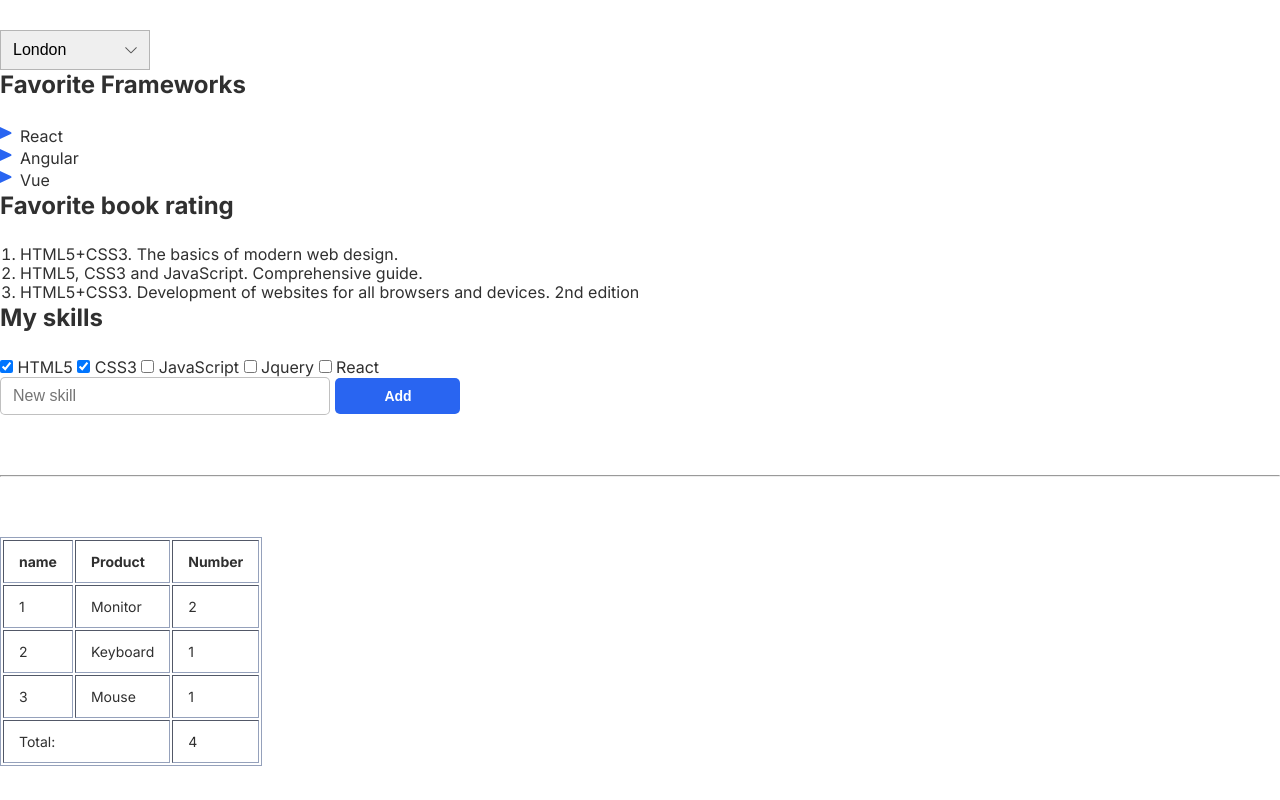
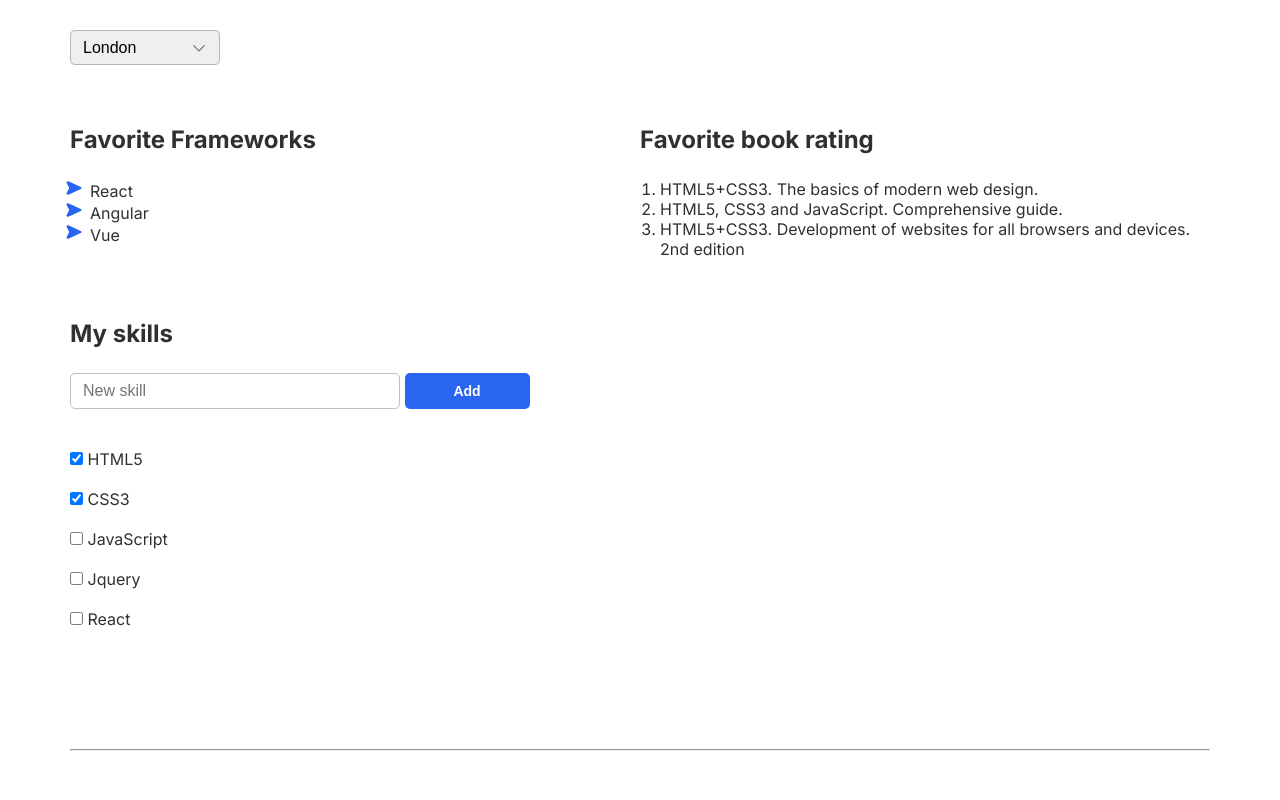
Before and after one commit to ElenaWebDev984/Curriculum_Landing, a plain HTML site: page index.html in a window 1280 px wide. Shown: the part 940-1740 px from the top of the page. Drawn offline with Linux system fonts and the light colour scheme.

Commit message:
add flexboxes

```diff
--- a/style.css
+++ b/style.css
@@ -5,12 +5,18 @@
     box-sizing: border-box;
 }
 
+.container {
+    /* outline: 1px solid red;  чтобы контейнер был виден, в конце можно будет удалить это св-во */
+    margin: 0 auto;
+    width: 100%;
+    /* 📍 Максимальная ширина для контейнера */
+    max-width: 1140px; /*1170 если с paddingами */
+    /* padding: 15px; */
+}
+
 body {
     font-family: Inter, sans-serif;
-    font-style: normal;
-    font-weight: 400;
     color: #303030;
-    text-align: left;
 }
 
 header {
@@ -21,11 +27,9 @@ header {
 
 header span {
     /* Стили для текста в хедере IT-INCUBATOR */
-    width: 146px;
     color: #fff;
     font-size: 20px;
     font-weight: 700;
-    line-height: 24.2px;
 }
 
 .main-section {
@@ -33,23 +37,35 @@ header span {
     background: #FAFAFF;
     padding: 60px 0;
     min-height: 100vh;
+    /* 📍 Свойства flexbox для размещения container-a вертикально по центру */
+    display: flex;
+    justify-content: center;
+    align-items: center;
+}
+
+.main-section .wrapper {
+    /* 📍 Свойствa flexbox для размещения блока с текстом и изображения в ряд, и центрирования их по вертикали */
+    display: flex;
+    justify-content: space-between;
+    align-items: center;
+}
+
+.text-wrapper {
+    /* 📍 Cвойство для ограничения ширины блока с текстом в первой секции */
+    max-width: 425px;
 }
 
 .main-title {
     /* Стили для заголовка в первой секции */
-    width: 552px;
     font-size: 48px;
     font-weight: 700;
-    line-height: 58px;
     margin-bottom: 20px;
 }
 
 .main-text {
     /* Стили для текста в первой секции */
-    width: 799px;
-    /*height: 22px;*/
     font-size: 18px;
-    line-height: 21.78px;
+    font-weight: 400;
 }
 
 .main-image {
@@ -63,17 +79,38 @@ header span {
     padding: 100px 0;
 }
 
+.about-section .wrapper {
+    /* 📍 Свойствa flexbox для отступов между элементами select, .info-wrapper и .skills-wrapper  */
+    display: flex;
+    flex-direction: column;
+    gap: 60px;
+}
+
 select {
     /* Стили для выпадающего списка */
+    border: 1px solid rgba(48, 48, 48, 0.3);
+    border-radius: 5px;
     width: 150px;
-    padding: 9px 12px;
-    border: 1px solid #3030304D;
+    padding: 8px 12px;
+    font-weight: 400;
     font-size: 16px;
-    line-height: 19.36px;
     appearance: none;
-    background-image: url(./assets/image/ep_arrow-down.svg);
+    background-image: url("./assets/image/ep_arrow-down.svg");
     background-repeat: no-repeat;
-    background-position: right 10px top 50%;
+    background-position: right 12px top 50%;
+}
+
+select:hover,
+.text-field:hover {
+    /* 📍 Стили для выпадающего списка и текстового поля при наведении курсора */
+    border: #2965F1;
+}
+
+
+.info-wrapper {
+    /* 📍 Свойство flexbox для расположения 2-х списков в ряд */
+    display: flex;
+    flex-direction: row;
 }
 
 .section-title {
@@ -81,52 +118,90 @@ select {
     margin-bottom: 25px;
     font-size: 24px;
     font-weight: 700;
-    line-height: 29.05px;
+}
+
+.frameworks,
+.books {
+    min-width: 50%;
+}
+
+.frameworks-list,
+.books-list {
+    /* 📍 Свойства flexbox для отступов между элементами в списках */
+    /*display: flex;*/
+    flex-direction: column;
+    align-content: space-between;
+    min-width: 50%;
+    gap: 16px;
 }
 
 .frameworks-list {
     /* Стили для маркированного списка во второй секции */
-    padding: 0px 20px;
+    padding-left: 20px;
     list-style-image: url(./assets/image/solar_map-arrow-up-bold.svg);
     font-size: 16px;
-    line-height: 19.36px;
+    font-weight: 400;
+}
+
+.skills-block {
+    /* 📍 Свойства flexbox для расположения формы над элементами с классом .label */
+    display: flex;
+    flex-direction: column-reverse;
+}
+
+.skills {
+    /* 📍 Свойства flexbox для расположения элементов с классом .label */
+    display: flex;
+    flex-direction: column;
+    gap: 20px;
 }
 
 .books-list {
     /* Стили для нумерованного списка во второй секции */
-    padding: 0px 20px;
+    padding-left: 20px;
     font-size: 16px;
-    line-height: 19.36px;
+    font-weight: 400;
 }
 
 .label {
     /* Стили для подписей чекбоксов */
     font-size: 16px;
-    line-height: 19.36px;
+    font-weight: 400;
+}
+
+form {
+    margin-bottom: 40px;
 }
 
 .text-field {
     /* Стили для односточного поля ввода текста */
-    width: 330px;
+    border: 1px solid rgba(48, 48, 48, 0.3);
+    border-radius: 5px;
+    max-width: 330px;
+    width: 100%;
+    height: 36px;
+    background-color: rgba(255, 255, 255, 0);
     padding: 8px 12px;
-    border: 1px solid #3030304D;
-    width: 330px;
-    border-radius: 5px;
+    font-weight: 400;
     font-size: 16px;
-    line-height: 19.36px;
 }
 
 .btn {
     /* Стили для кнопки */
+    border: none;
+    border-radius: 5px;
     width: 125px;
-    border-radius: 5px;
-    background: #2965F1;
-    border: none;
+    height: 36px;
+    background-color: #2965f1;
+    font-weight: 700;
     font-size: 14px;
-    font-weight: 700;
-    line-height: 16.94px;
-    color: #FFFFFF;
-    padding: 10px 27px 9px 29px;
+    color: #fff;
+}
+
+.btn:hover {
+    /* 📍 Стили для кнопки при наведении курсора */
+    cursor: pointer;
+    background-color: #D9D9D9;
 }
 
 .line {
@@ -136,9 +211,11 @@ select {
 
 table {
     /* Стили для таблицы */
-    border: 1px solid #95A1BB;
-    width: 61px;
+    border: 1px solid #95a1bb;
+    border-collapse: collapse;
+    font-weight: 400;
     font-size: 14px;
+    margin: 0 auto;
 }
 
 th, td {
@@ -148,13 +225,21 @@ th, td {
 
 footer {
     /* Стили для футера */
-    background: rgba(163, 167, 255, 0.3);
-    padding: 26px 0 ;
+    background-color: rgba(163, 167, 255, 0.3);
+    padding: 26px 0;
+    /* 📍 Свойство для расположения ссылки горизонтально по центру */
+    text-align: center;
 }
 
 .footer-link {
     /* Стили для футера */
+    font-weight: 400;
+    font-size: 14px;
+    color: #2965f1;
     text-decoration: none;
-    width: 78px;
-    font-size: 14px;
 }
+
+.footer-link:hover {
+    /* 📍 Стили для ссылки при наведении курсора */
+    text-decoration: underline;
+}
```
